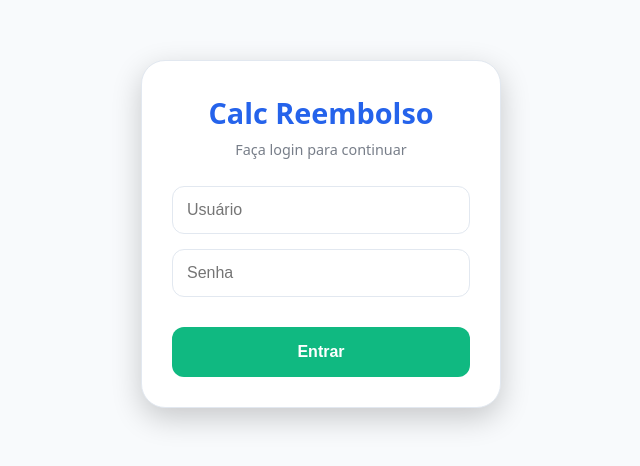
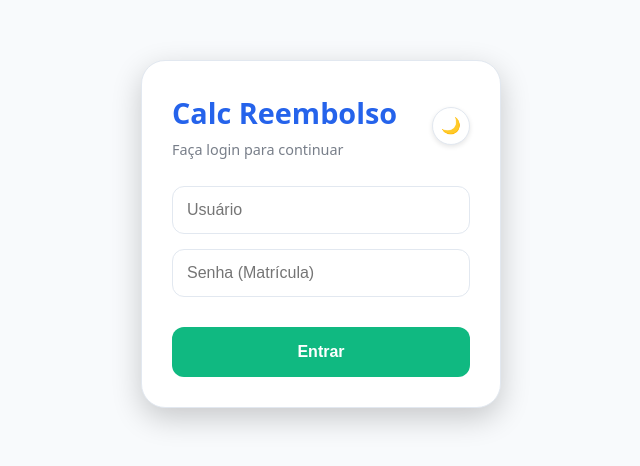
Before and after one commit to Kairos-Motores/C-lculoReembolso, a React (Vite) app: page / in a window 1280 px wide. Shown: the part 166-632 px from the top of the page, without its empty margins (319-959 px from the left). Built offline with nearby package versions, Linux system fonts and the light colour scheme.

Commit message:
Adicionando lógica de logins para diferentes usuários de diferentes cargos

```diff
--- a/src/App.css
+++ b/src/App.css
@@ -245,6 +245,11 @@ input:focus {
   align-items: center;
   justify-content: center;
   padding: 20px;
+  box-sizing: border-box;
+  /* Garante que o fundo da tela mude com o tema */
+  background-color: var(--bg);
+  color: var(--text);
+  transition: background-color 0.3s ease;
 }
 
 .login-card {
@@ -260,9 +265,27 @@ input:focus {
   border: 1px solid var(--border);
 }
 
-.login-header { text-align: center; }
-.login-header h2 { color: var(--primary); margin: 0; font-size: 1.8rem; }
-.login-header p { margin: 5px 0 0 0; font-size: 0.9rem; opacity: 0.6; }
+.login-header h2 {
+  color: var(--primary);
+  margin: 0;
+  font-size: 1.8rem;
+}
+
+.login-header {
+  text-align: center;
+}
+
+.login-header h2 {
+  color: var(--primary);
+  margin: 0;
+  font-size: 1.8rem;
+}
+
+.login-header p {
+  margin: 5px 0 0 0;
+  font-size: 0.9rem;
+  opacity: 0.6;
+}
 
 .login-inputs {
   display: flex;
@@ -270,9 +293,14 @@ input:focus {
   gap: 15px;
 }
 
+/* Força os inputs a respeitarem os limites do card */
 .login-card input {
   width: 100%;
   box-sizing: border-box;
+}
+
+.login-card .btn-save {
+  width: 100%;
 }
 
 /* Animations */
--- a/src/App.jsx
+++ b/src/App.jsx
@@ -136,14 +136,41 @@ function App() {
         <Toaster position="top-center" />
         <form className="login-card" onSubmit={handleLogin}>
           <div className="login-header">
-            <h2>Calc Reembolso</h2>
-            <p>Faça login para continuar</p>
+            <div style={{ display: 'flex', justifyContent: 'space-between', alignItems: 'center', width: '100%' }}>
+              <div style={{ textAlign: 'left' }}>
+                <h2>Calc Reembolso</h2>
+                <p>Faça login para continuar</p>
+              </div>
+              {/* Botão de Tema na Tela de Login */}
+              <button
+                type="button"
+                onClick={() => setIsDarkMode(!isDarkMode)}
+                className="theme-toggle"
+                style={{ width: '38px', height: '38px', fontSize: '1rem' }}
+              >
+                {isDarkMode ? '☀️' : '🌙'}
+              </button>
+            </div>
           </div>
+
           <div className="login-inputs">
-            <input type="text" placeholder="Usuário" required onChange={e => setLoginForm({...loginForm, usuario: e.target.value})} />
-            <input type="password" placeholder="Senha" required onChange={e => setLoginForm({...loginForm, senha: e.target.value})} />
+            <input
+              type="text"
+              placeholder="Usuário"
+              required
+              onChange={e => setLoginForm({...loginForm, usuario: e.target.value})}
+            />
+            <input
+              type="password"
+              placeholder="Senha (Matrícula)"
+              required
+              onChange={e => setLoginForm({...loginForm, senha: e.target.value})}
+            />
           </div>
-          <button className="btn-save" type="submit" disabled={enviando}>{enviando ? "Acessando..." : "Entrar"}</button>
+
+          <button className="btn-save" type="submit" disabled={enviando}>
+            {enviando ? "Acessando..." : "Entrar"}
+          </button>
         </form>
       </div>
     );
```
